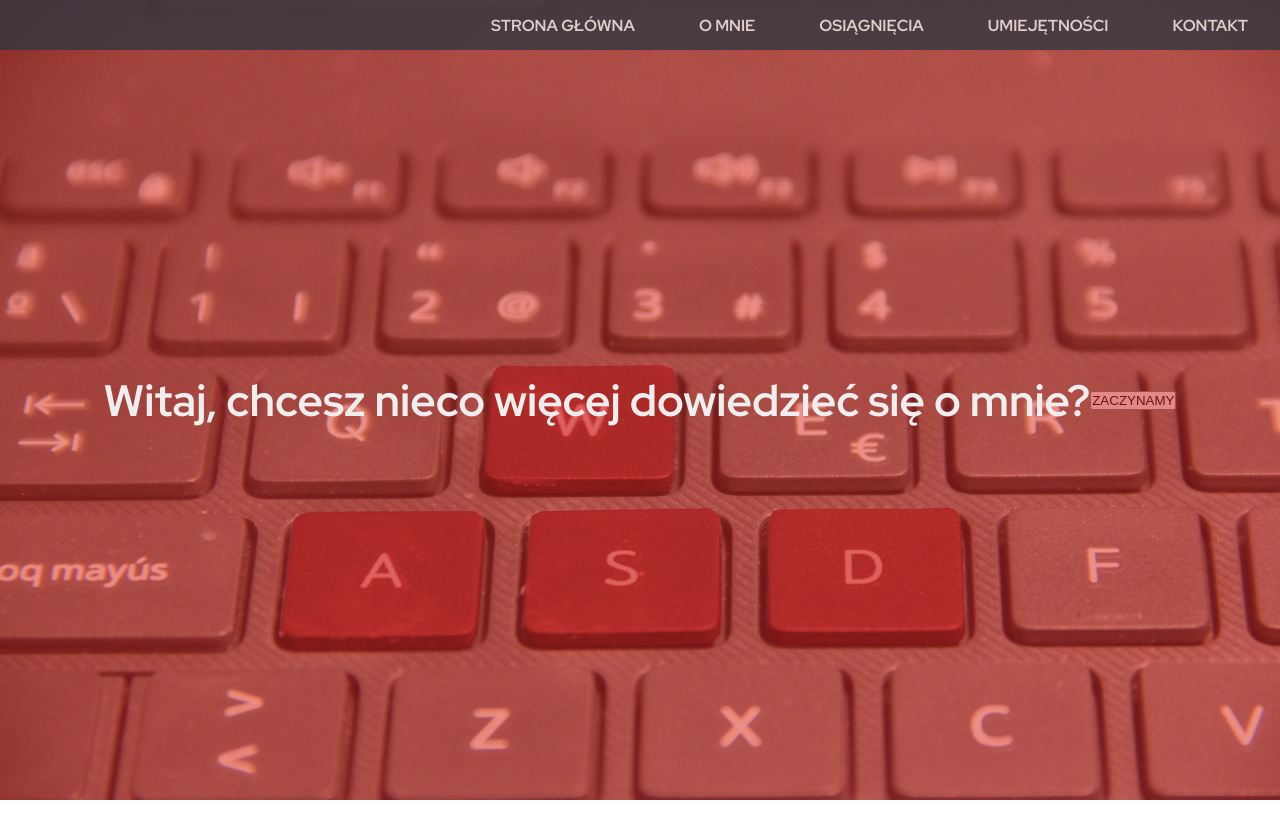
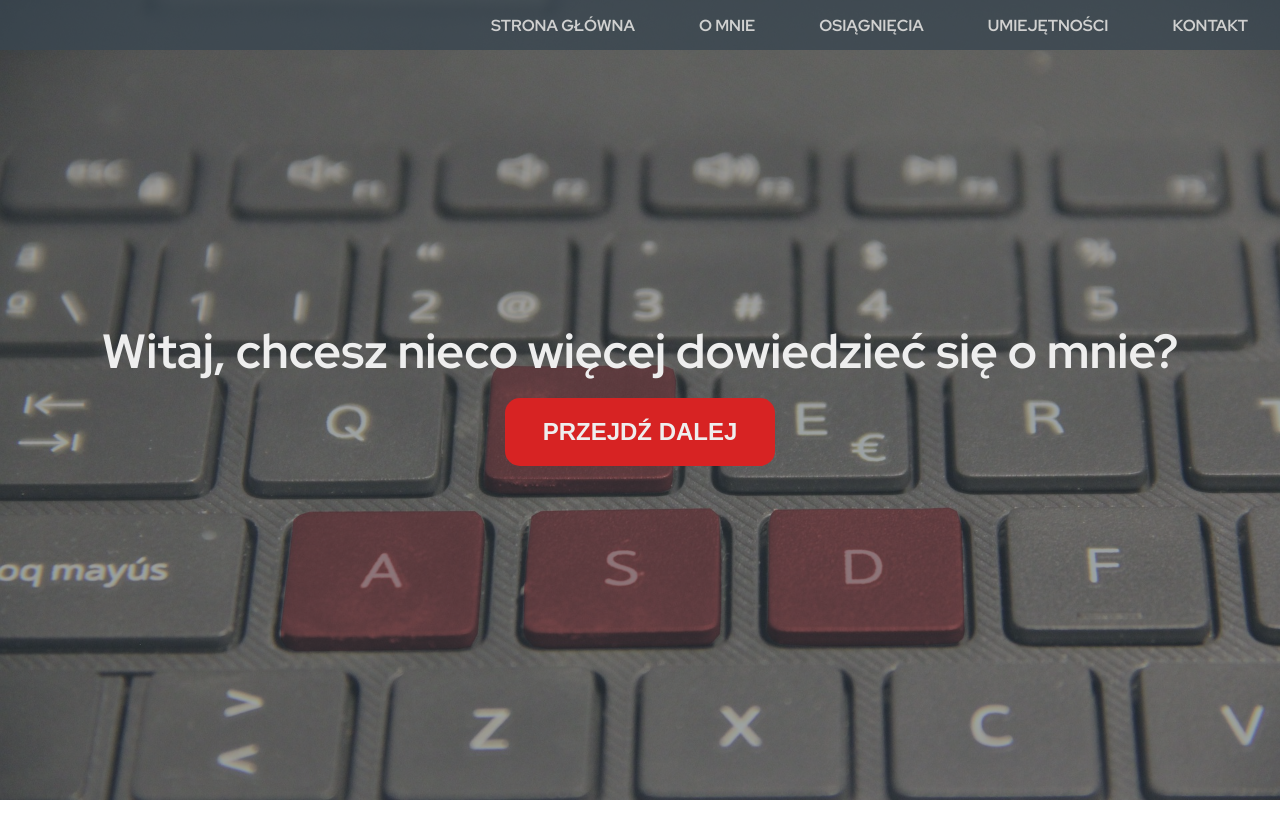
Before and after one commit to Kry765/AboutMe, a Vue app: page / in a window 1280 px wide. Shown: the top 838 px of the page. After the commit the page ends 800 px from the top, so only its background shows below. Built offline with nearby package versions, Linux system fonts and the light colour scheme.

Commit message:
add header

```diff
--- a/src/components/HelloWorld.vue
+++ b/src/components/HelloWorld.vue
@@ -11,10 +11,11 @@
 	<header>
 		<div class="header-background flex-center-position">
 			<div class="shadow-header-background"></div>
-			<h1 class="welcome-text">Witaj, chcesz nieco więcej dowiedzieć się o mnie?</h1>
-			<button type="button">ZACZYNAMY</button>
+			<div class="welcome-text">
+				<h1>Witaj, chcesz nieco więcej dowiedzieć się o mnie?</h1>
+				<button type="button" class="welcome-button">Przejdź dalej</button>
+			</div>
 		</div>
-		<div class="test"></div>
 	</header>
 </template>
 <style scoped lang="scss">
--- a/src/scss/_style.scss
+++ b/src/scss/_style.scss
@@ -1,9 +1,9 @@
 $dark: #303841;
 $white: #eeeeee;
 $red: #d72323;
+$light-dark: #3a4750;
 
 //MENU
-
 .flex-end-position {
 	display: flex;
 	justify-content: flex-end;
@@ -15,6 +15,7 @@ $red: #d72323;
 	justify-content: center;
 	align-items: center;
 	align-self: center;
+	text-align: center;
 }
 
 a {
@@ -27,11 +28,11 @@ a {
 .top-nav {
 	position: fixed;
 	width: 100%;
-	background-color: $dark;
+	background-color: $light-dark;
 	min-height: 50px;
 	text-transform: uppercase;
 	font-weight: bold;
-	z-index: 1;
+	z-index: 8;
 	opacity: 0.8;
 }
 
@@ -45,11 +46,11 @@ a {
 	color: $red;
 }
 
+.flex {
+	text-align: center;
+}
+
 //HEADER
-
-.test {
-	height: 100vh;
-}
 
 .header-background {
 	position: relative;
@@ -62,16 +63,41 @@ a {
 		position: absolute;
 		width: 100%;
 		height: 100vh;
-		background-color: $red;
+		background-color: $light-dark;
 		opacity: 0.5;
 	}
 	.welcome-text {
-		font-size: 44px;
-		z-index: 2;
-		color: $white
+		font-size: 24px;
+		z-index: 4;
+		margin: 10px;
+		color: $white;
+	}
+	div {
+		.welcome-button {
+			background-color: $red;
+			min-width: 25%;
+			min-height: 10%;
+			border: none;
+			border-radius: 15px;
+			color: #eeeeee;
+			padding: 20px;
+			text-transform: uppercase;
+			font-size: 24px;
+			font-weight: bold;
+			margin: 15px;
+			transition: 0.4s;
+		}
+
+		.welcome-button:hover {
+			background-color: $dark;
+			cursor: pointer;
+		}
 	}
 }
 
+//
+
+//MOBILE
 @media (max-width: 768px) {
 	.top-nav {
 		display: none;
```
